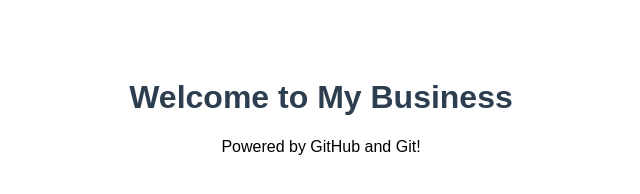
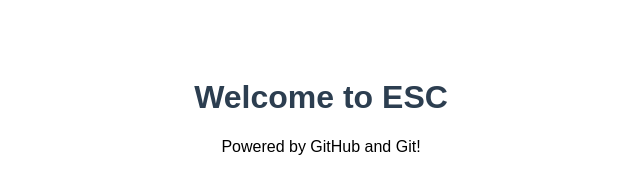
Before and after one commit to ESC-starter/ESC-starter.github.io, a plain HTML site: page index.html in a window 1280 px wide. Shown: the whole page, without its empty margins (319-959 px from the left). Drawn offline with Linux system fonts and the light colour scheme.

Commit message:
Update heading text to 'Welcome to ESC'

```diff
--- a/index.html
+++ b/index.html
@@ -10,7 +10,7 @@
     </style>
 </head>
 <body>
-    <h1>Welcome to My Business</h1>
+    <h1>Welcome to ESC</h1>
     <p>Powered by GitHub and Git!</p>
 </body>
 </html>
```
